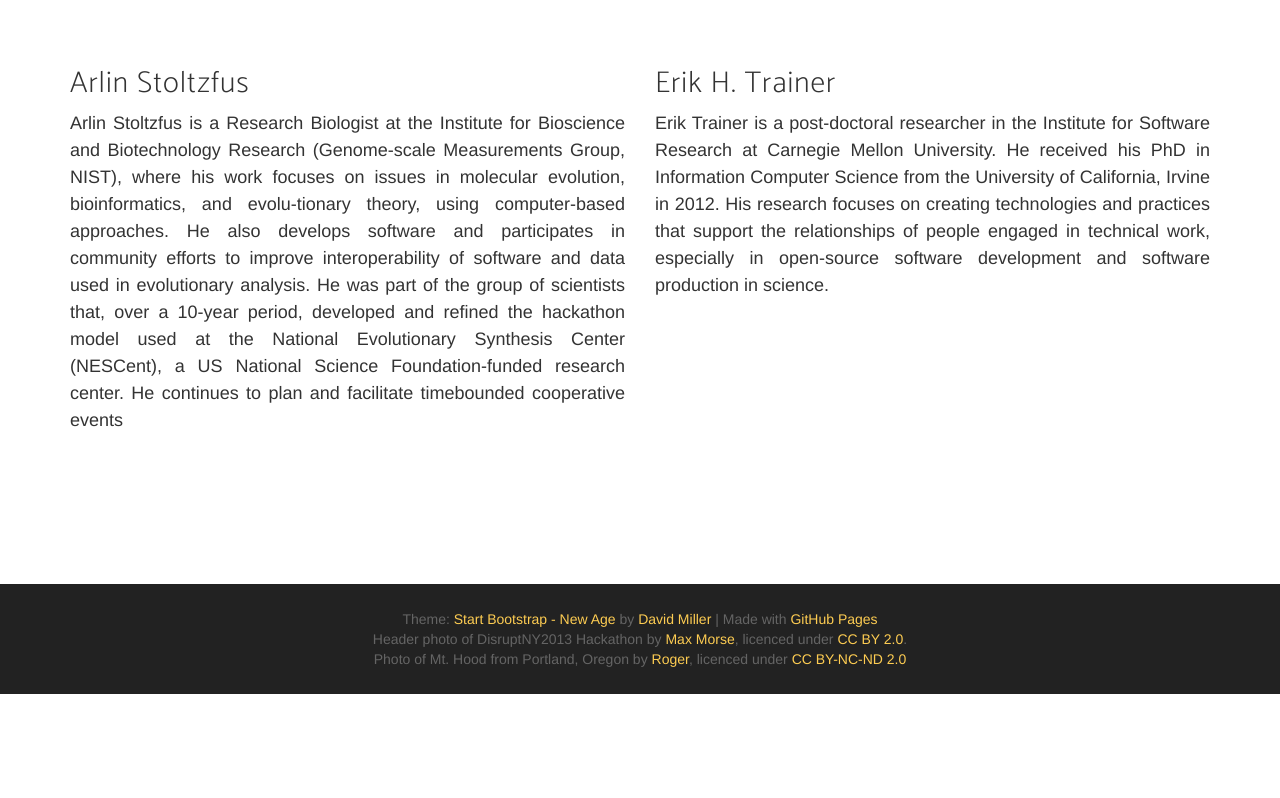
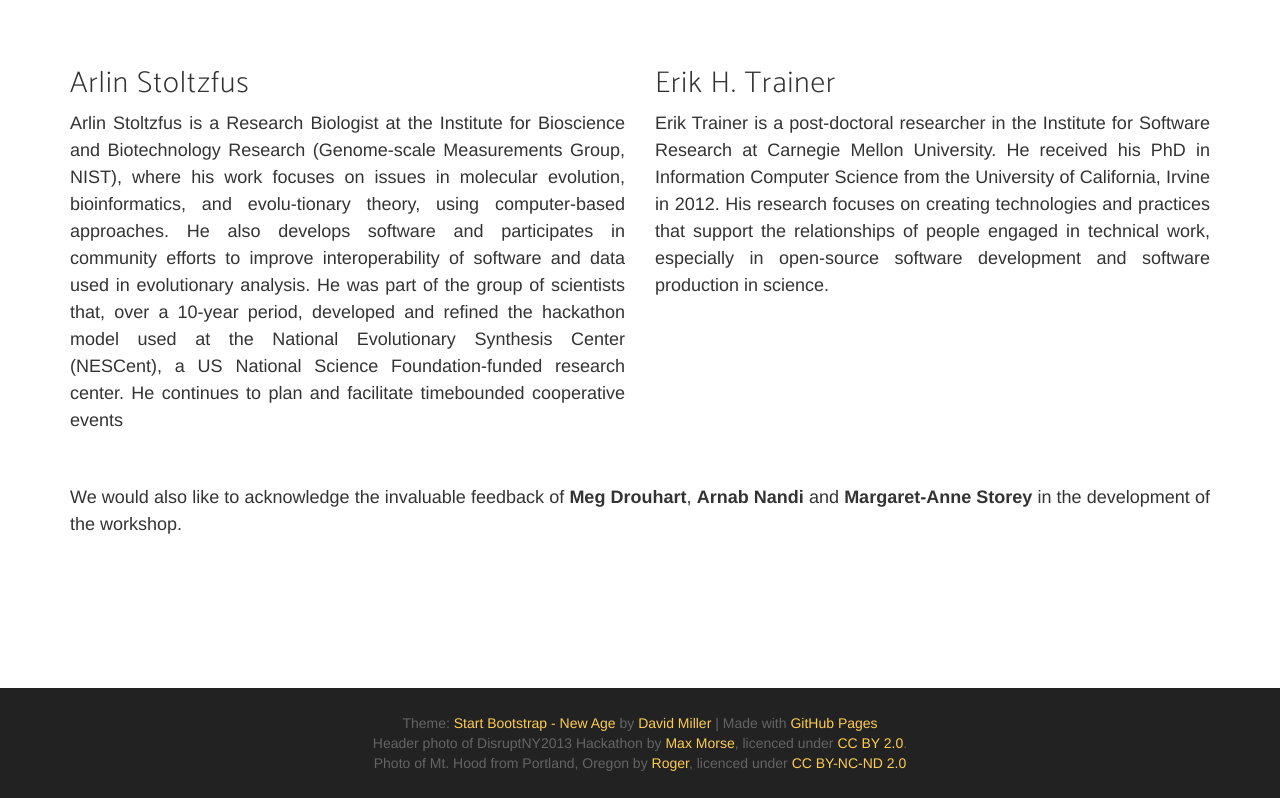
Before and after one commit to hackathon-workshop/hackathon-workshop.github.io, a website: page index.html in a window 1280 px wide. Shown: the part 6283-7081 px from the top of the page. Before the commit the page ends 6977 px from the top, so only its background shows below. Drawn offline with nearby package versions, Linux system fonts and the light colour scheme; a web font is replaced by a local one.

Commit message:
Clarified conference registration not required, added acknowledgements

```diff
--- a/index.html
+++ b/index.html
@@ -301,6 +301,13 @@
                                 </div>
                             </div>
             </div>
+            <div class="row">
+                            <div class="col-md-12">
+                                <div class="feature-item">
+                                <p>We would also like to acknowledge the invaluable feedback of <strong>Meg Drouhart</strong>, <strong>Arnab Nandi</strong> and <strong>Margaret-Anne Storey</strong> in the development of the workshop. </p>
+                                </div>
+                            </div>
+            </div>
         </div>
 
     </section>
```
